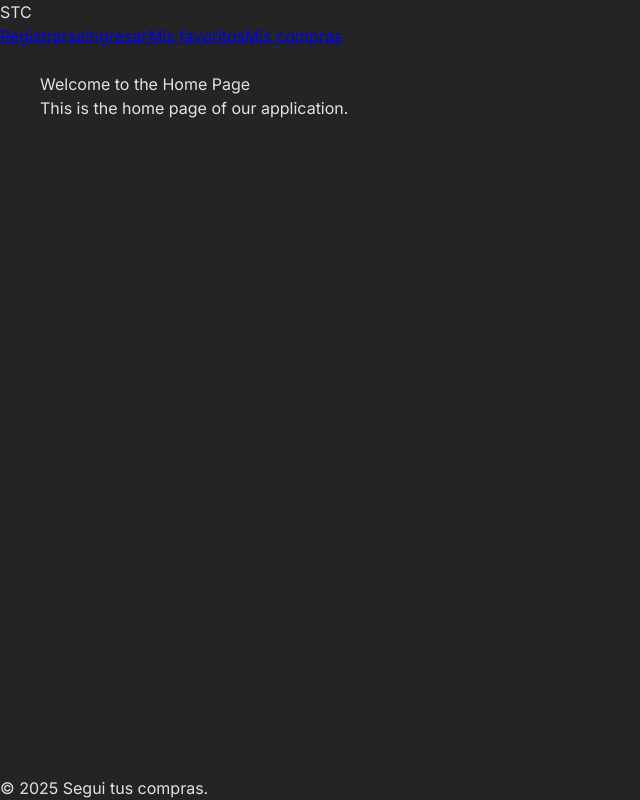
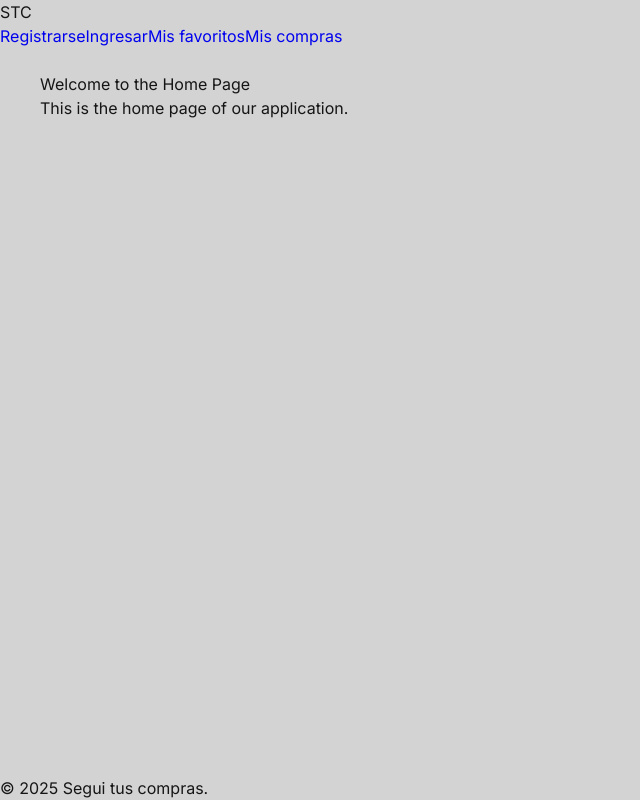
Before and after one commit to matulai/PDES-2025C1-STC, a React (Vite) app in the folder Front/: page / in a window 1280 px wide. Shown: the whole page, without its empty margins (0-640 px from the left). Built offline with nearby package versions, Linux system fonts and the light colour scheme.

Commit message:
Fix: colors

```diff
--- a/Front/src/index.css
+++ b/Front/src/index.css
@@ -109,8 +109,8 @@ body {
   line-height: 1.5;
   font-weight: 400;
 
-  color: rgba(255, 255, 255, 0.87);
-  background-color: #242424;
+  color: var(--color-black-dark);
+  background-color: var(--color-grey-medium);
 
   font-synthesis: none;
   text-rendering: optimizeLegibility;
@@ -130,6 +130,10 @@ ul {
   list-style: none;
 }
 
+a {
+  text-decoration: none;
+}
+
 button {
   cursor: pointer;
 }
```
